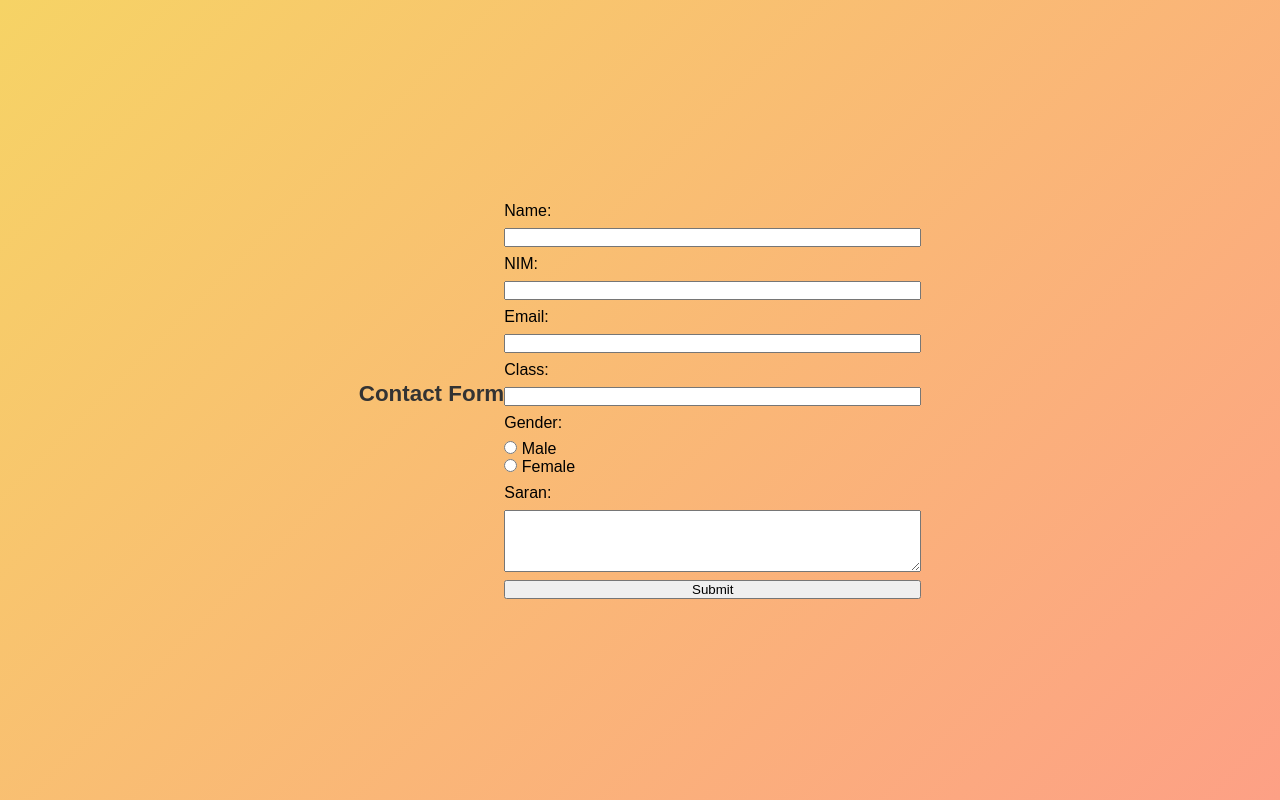
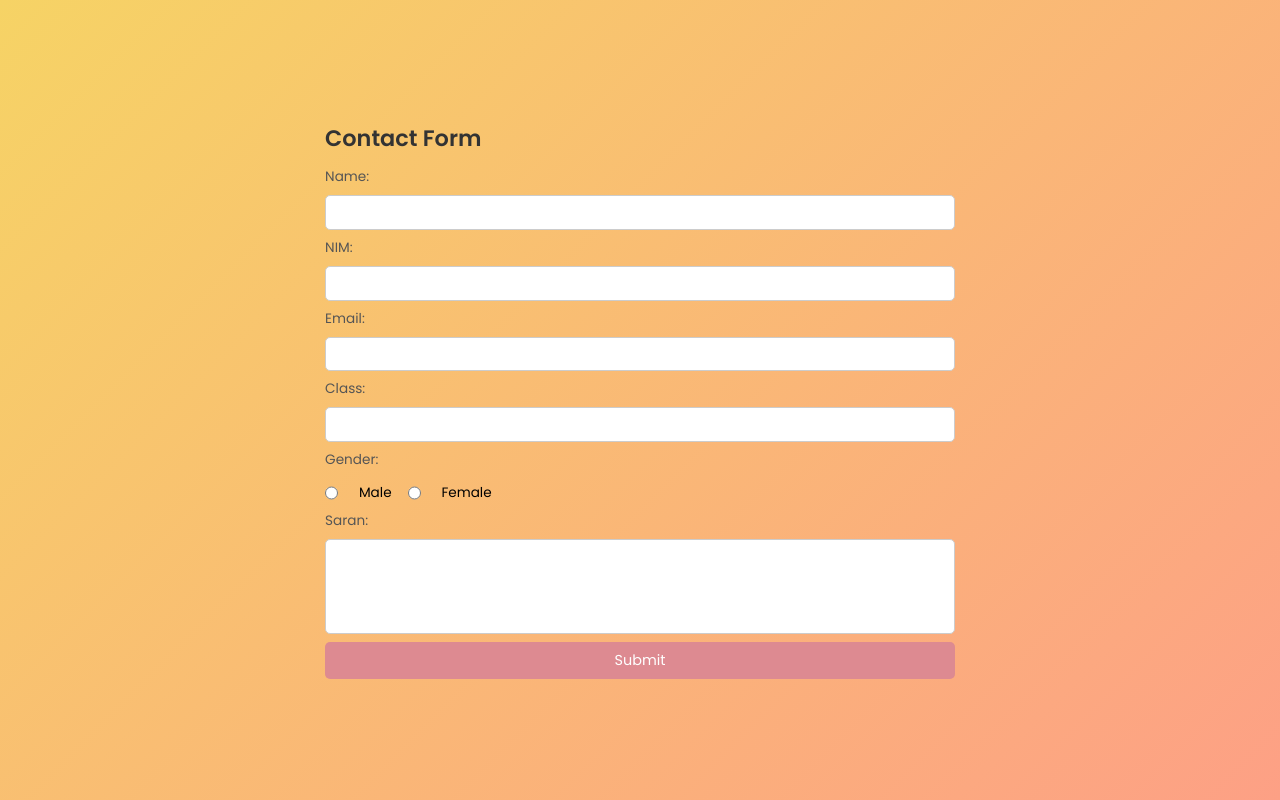
Before and after one commit to nayanda227/tugascontact, a PHP site: page / in a window 1280 px wide. Run offline with PHP 8.4, Linux system fonts and the light colour scheme.

Commit message:
Menambahkan metadata pada index.html dan menambahka styles.css

```diff
--- a/index.html
+++ b/index.html
@@ -1,10 +1,14 @@
 <!DOCTYPE html>
 <html>
     <head>
+        <meta charset="UTF-8">
+        <meta name="viewport" content="width=device-width, initial-scale=1.0">
+        <link rel="stylesheet" href="https://fonts.googleapis.com/css2?family=Poppins:wght@300;400;500;600&display=swap">
         <title>Contact Form</title>
         <link rel="stylesheet" href="styles.css">
     </head>
     <body>
+        <div class="container">
             <h2>Contact Form</h2>
             <form id="contactForm" action="process_form.php" method="POST" onsubmit="confirmSubmission(event)">
                 <label for="name">Name:</label>
@@ -30,5 +34,6 @@
 
                 <input type="submit" value="Submit">
             </form>
+        </div>
     </body>
 </html>
--- a/styles.css
+++ b/styles.css
@@ -23,3 +23,71 @@
     flex-direction: column;
     gap: 0.5rem;
 }
+
+label {
+    font-size: 0.85rem;
+    color: #555555;
+    text-align: left;
+}
+
+input[type="text"],
+input[type="email"],
+textarea {
+    padding: 0.4rem;
+    border: 1px solid #cccccc;
+    border-radius: 5px;
+    font-size: 0.85rem;
+    width: 100%;
+}
+
+input[type="radio"] {
+    margin-right: 0.3rem;
+}
+
+.radio-group {
+    display: flex;
+    justify-content: flex-start;
+    gap: 1rem;
+    margin-top: 0.3rem;
+}
+
+input[type="submit"] {
+    background-color: #dd8a91;
+    color: #ffffff;
+    padding: 0.5rem;
+    font-size: 0.9rem;
+    border: none;
+    border-radius: 5px;
+    cursor: pointer;
+    transition: background-color 0.3s;
+}
+
+input[type="submit"]:hover {
+    background-color: #c76c6d;
+}
+
+input,
+textarea,
+.radio-group {
+    font-size: 0.85rem;
+}
+
+textarea {
+    resize: none;
+}
+
+input:focus,
+textarea:focus {
+    border-color: #af4c91;
+    outline: none;
+}
+
+@media (max-width: 500px) {
+    .container {
+        padding: 0.75rem;
+    }
+
+    h2 {
+        font-size: 1.2rem;
+    }
+}
```
Lines whose indentation alone changed are shown as unchanged.
